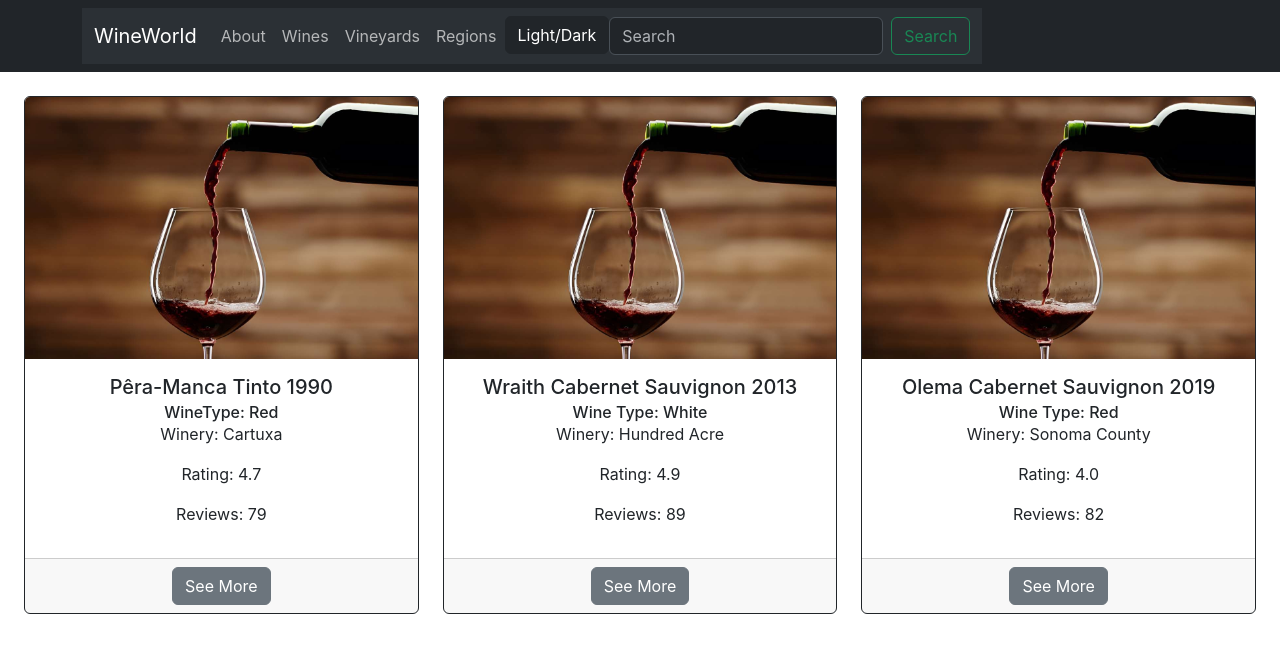
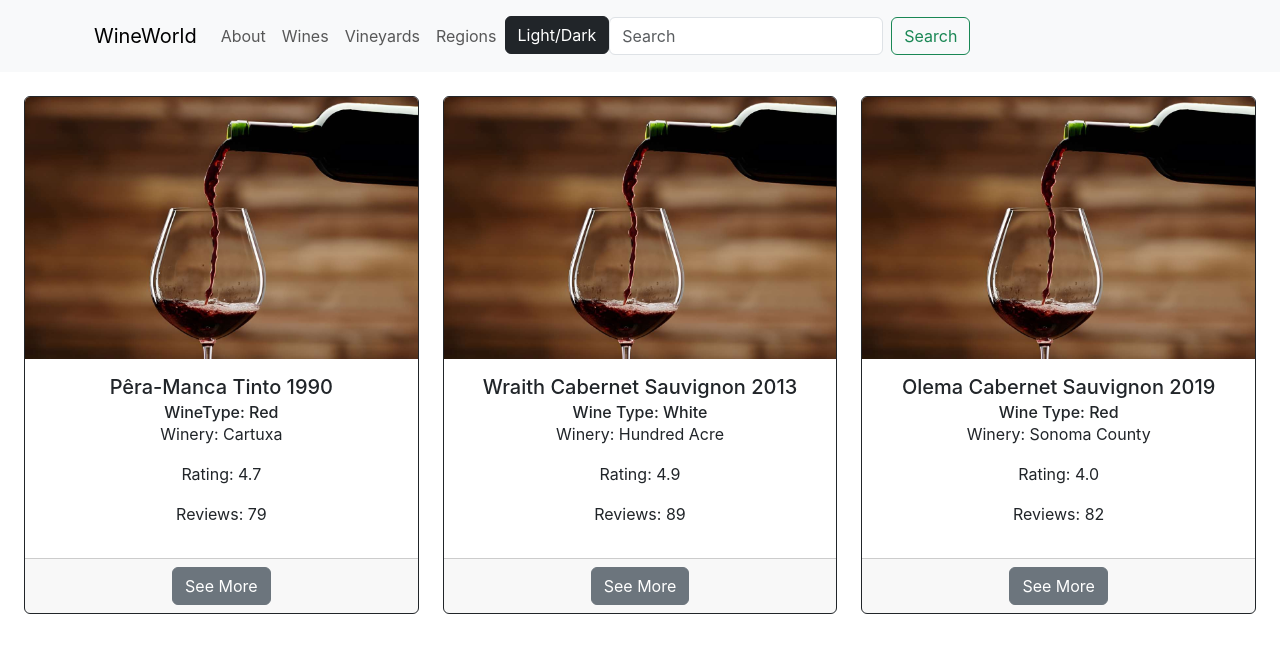
Before and after one commit to minidomo/wineworld, a React (Create React App) app in the folder frontend/: page /Wines in a window 1280 px wide. Shown: the top 652 px of the page. Built offline with nearby package versions, Linux system fonts and the light colour scheme.

Commit message:
slight additions to light/dark mode

```diff
--- a/frontend/src/Dark.css
+++ b/frontend/src/Dark.css
@@ -1,6 +1,6 @@
 .dark {
     background-color: #000;
-    color: #000;
+    color: #222;
     }
     .light {
     background-color: #fff;
--- a/frontend/src/components/HomeCard.js
+++ b/frontend/src/components/HomeCard.js
@@ -2,7 +2,7 @@ import { Link } from 'react-router-dom';
 
 const HomeCard = ({ title, text, link, image }) => {
     return (
-        <div class="card" style={{ width: '18rem'}}>
+        <div class="card text-bg-light mb-3" style={{ width: '18rem'}}>
             <img src={image} class="image-thumbnail" alt=""/>
             <div class="card-body">
                 <h5 class="card-title">{title}</h5>
--- a/frontend/src/components/NavBar.js
+++ b/frontend/src/components/NavBar.js
@@ -16,7 +16,7 @@ const NavBar = () => {
     }, [theme]);
     return (
 
-        <nav class="navbar bg-dark" data-bs-theme="dark">
+        <nav class={"navbar bg-" + theme} data-bs-theme={theme}>
             <div class="container">
                 <nav class="navbar navbar-expand-lg bg-body-tertiary">
                     <div class="container-fluid">
```
